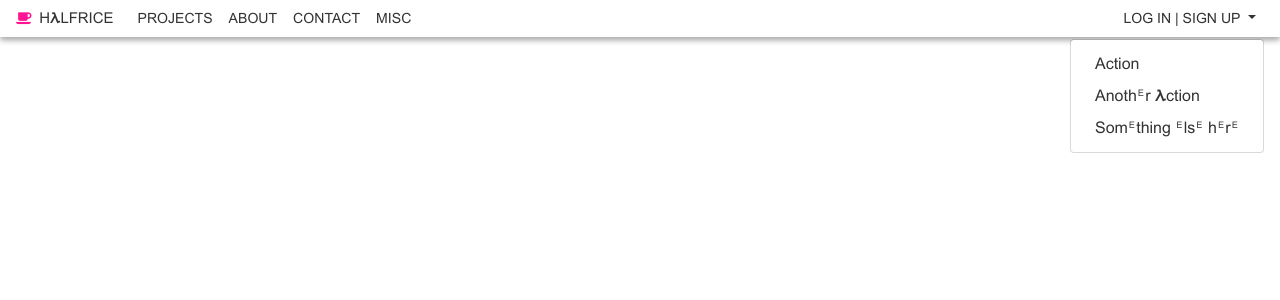
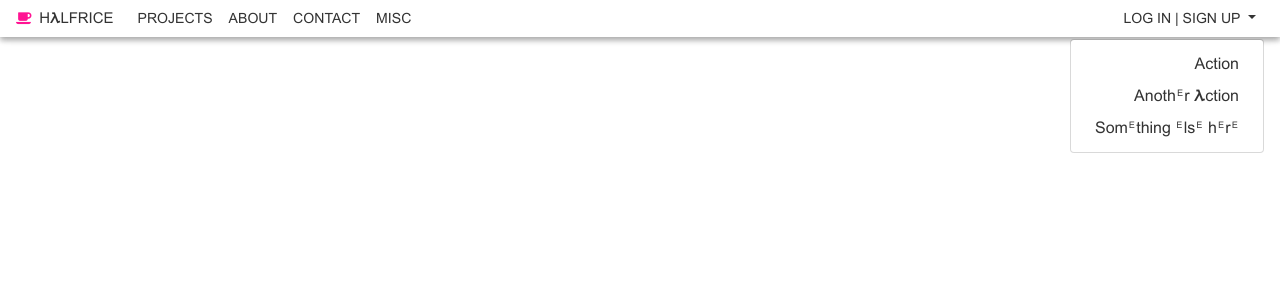
Before and after one commit to halfrice/fallout, an Angular app: page / in a window 1280 px wide. Both pictures are taken after a click on the link "LOG IN | SIGN UP". Shown: the top 300 px of the page. Built offline with nearby package versions, Linux system fonts and the light colour scheme.

Commit message:
base navbar save-point

```diff
--- a/src/app/app.component.html
+++ b/src/app/app.component.html
@@ -14,7 +14,7 @@
     <a class="nav-item nav-link dropdown-toggle" href="#" id="dropdownMenuLink" data-toggle="dropdown" aria-haspopup="true" aria-expanded="false">
       LOG IN | SIGN UP
     </a>
-    <div class="dropdown-menu dropdown-menu-right" aria-labelledby="dropdownMenuLink">
+    <div class="dropdown-menu dropdown-menu-right navbar-user-menu" aria-labelledby="dropdownMenuLink">
       <a class="dropdown-item" href="#">Action</a>
       <a class="dropdown-item" href="#">Another action</a>
       <a class="dropdown-item" href="#">Something else here</a>
--- a/src/app/app.component.scss
+++ b/src/app/app.component.scss
@@ -62,3 +62,7 @@ a {
   z-index: 2;
   white-space: nowrap;
 }
+.navbar-user-menu {
+  text-align: right;
+
+}
--- a/src/styles.scss
+++ b/src/styles.scss
@@ -1,3 +1,4 @@
+@import "~bootstrap/dist/css/bootstrap.css";
 @import './_vars.scss';
 
 @font-face {
```
